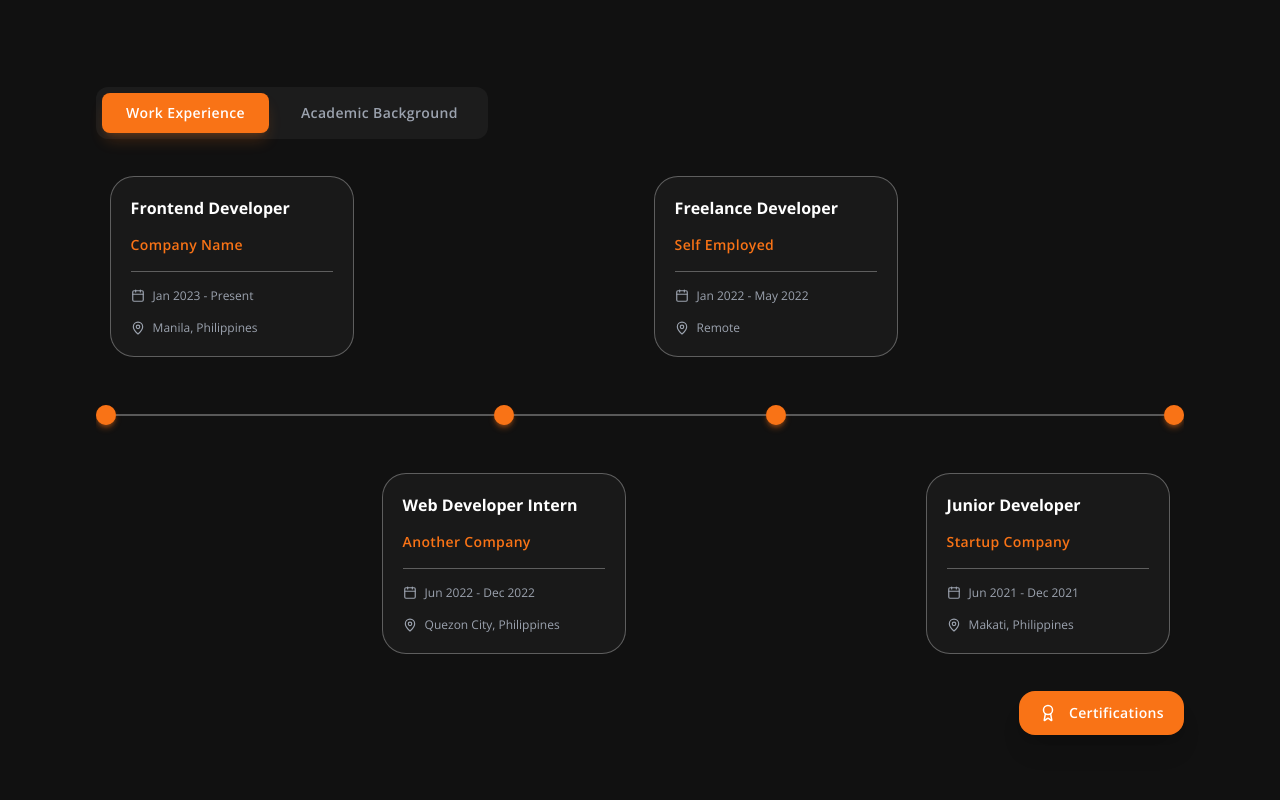
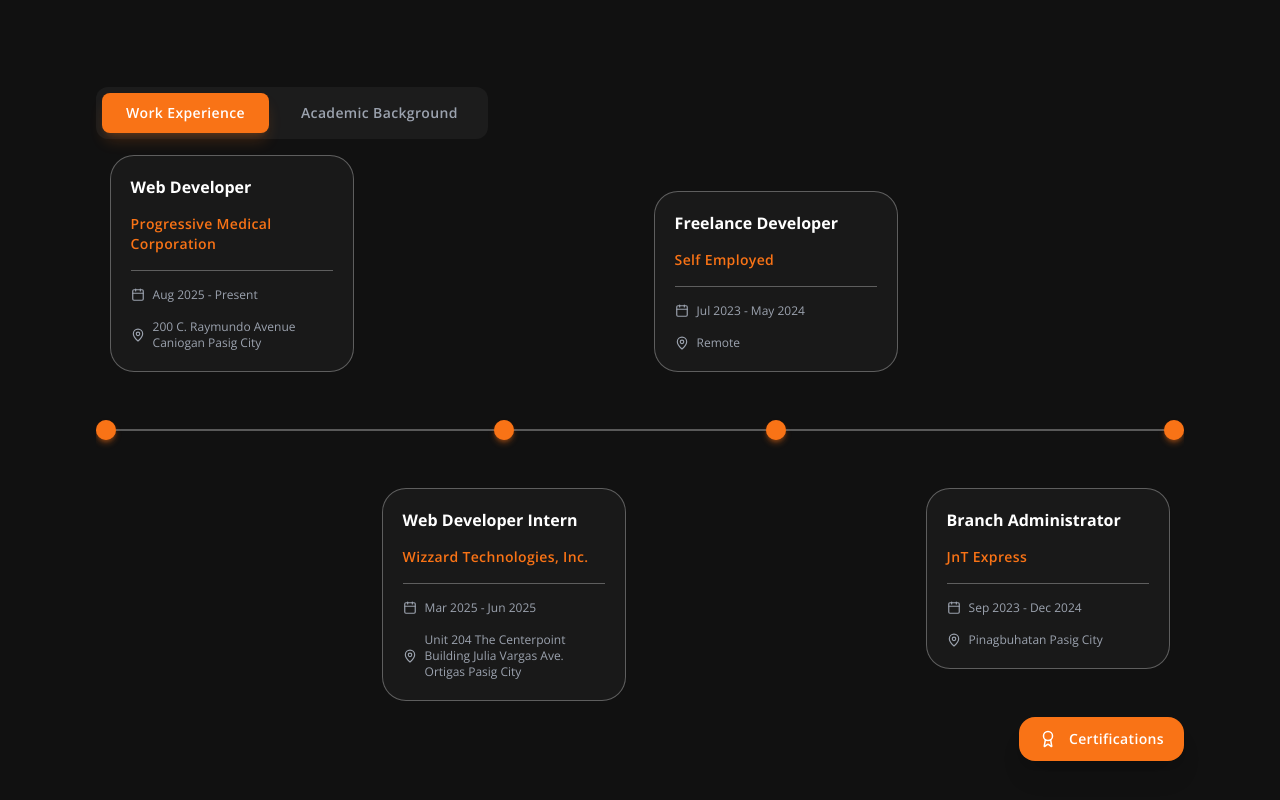
Before and after one commit to ShepherdBoyy/my-portfolio, a React (Vite) app: page / in a window 1280 px wide. Shown: the part 3380-4180 px from the top of the page. Built offline with nearby package versions, Linux system fonts and the light colour scheme; no server answers.

Commit message:
Update work experience with actual job history
Replace placeholder experience entries with real work history including positions at Progressive Medical Corporation, Wizzard Technologies, and JnT Express, with updated dates, addresses, and company URLs.

```diff
--- a/src/data/experience.data.ts
+++ b/src/data/experience.data.ts
@@ -2,32 +2,32 @@
 
 export const workExperiences: ExperienceItem[] = [
   {
-    title:        "Frontend Developer",
-    organization: "Company Name",
-    date:         "Jan 2023 - Present",
-    address:      "Manila, Philippines",
-    url:          "https://company.com",
+    title:        "Web Developer",
+    organization: "Progressive Medical Corporation",
+    date:         "Aug 2025 - Present",
+    address:      "200 C. Raymundo Avenue Caniogan Pasig City",
+    url:          "https://pmc.ph/",
   },
   {
     title:        "Web Developer Intern",
-    organization: "Another Company",
-    date:         "Jun 2022 - Dec 2022",
-    address:      "Quezon City, Philippines",
-    url:          "https://anothercompany.com",
+    organization: "Wizzard Technologies, Inc.",
+    date:         "Mar 2025 - Jun 2025",
+    address:      "Unit 204 The Centerpoint Building Julia Vargas Ave. Ortigas Pasig City",
+    url:          "https://www.facebook.com/wtiwizzard/",
   },
   {
     title:        "Freelance Developer",
     organization: "Self Employed",
-    date:         "Jan 2022 - May 2022",
+    date:         "Jul 2023 - May 2024",
     address:      "Remote",
     url:          "https://github.com",
   },
   {
-    title:        "Junior Developer",
-    organization: "Startup Company",
-    date:         "Jun 2021 - Dec 2021",
-    address:      "Makati, Philippines",
-    url:          "https://startup.com",
+    title:        "Branch Administrator",
+    organization: "JnT Express",
+    date:         "Sep 2023 - Dec 2024",
+    address:      "Pinagbuhatan Pasig City",
+    url:          "https://www.jtexpress.ph/",
   },
 ]
 
```
